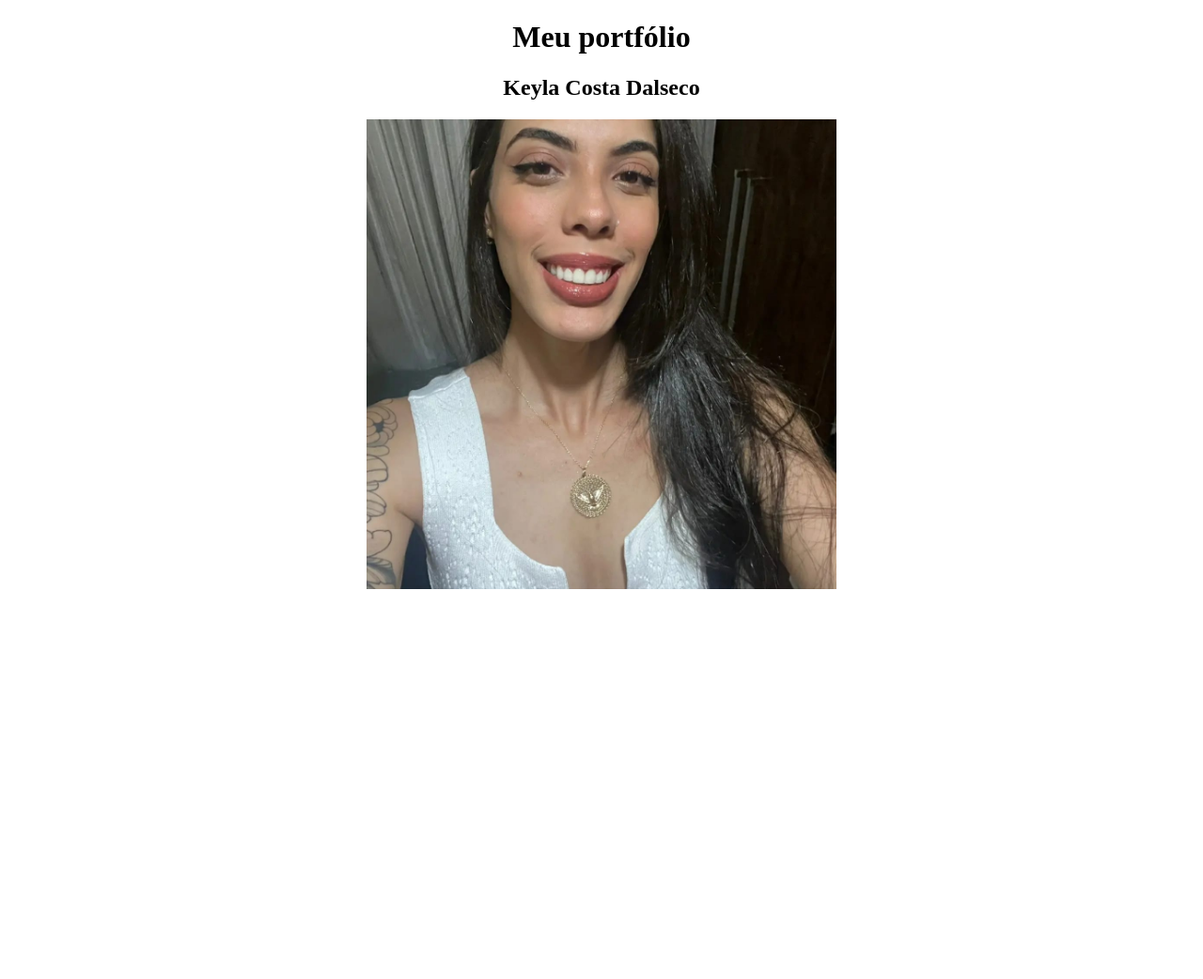
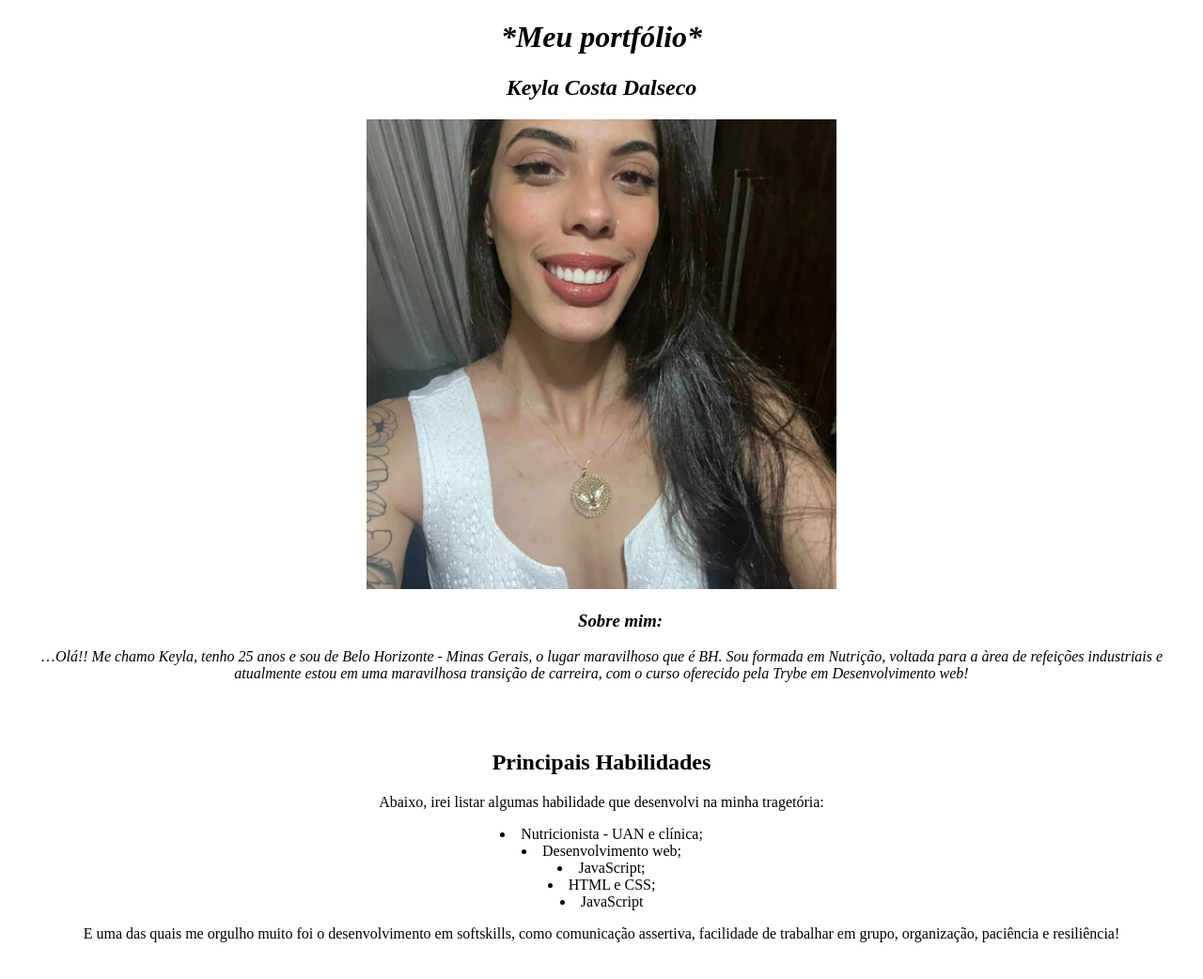
Before and after one commit to KeylaDalseco/KeylaDalseco.github.io, a plain HTML site: page index.html in a window 1280 px wide. Shown: the whole page at 94% size. Before the commit the page ends 800 px from the top, so only its background shows below. Drawn offline with Linux system fonts and the light colour scheme.

Commit message:
Adicionado 'Sobre mim' e 'Principais habilidades'

```diff
--- a/index.html
+++ b/index.html
@@ -6,10 +6,25 @@
 </head>
 <body>
 
-    <h1 style="text-align:center;">Meu portfólio</h1>
-    <h2 style="text-align:center;">Keyla Costa Dalseco</h2>
+    <h1 style="text-align:center;"> <em>*Meu portfólio*</em></h1>
+    <h2 style="text-align:center;"><em>Keyla Costa Dalseco</em></h2>
 <center>
-<img src="WhatsApp Image 2023-01-17 at 10.27.30.jpeg" width="500px" alt="Foto de Keyla Costa Dalseco"></center> <br><br>
+<img src="WhatsApp Image 2023-01-17 at 10.27.30.jpeg" width="500px" alt="Foto de Keyla Costa Dalseco">
+    <h3><em><ul>Sobre mim:</ul></em></h3>
+    <p><font style="vertical-align: inherit;">…</font><em>Olá!! Me chamo Keyla, tenho 25 anos e sou de Belo Horizonte - Minas Gerais, o lugar maravilhoso que é BH. Sou formada em Nutrição, voltada para a àrea de refeições industriais e atualmente estou em uma maravilhosa transição de carreira, com o curso oferecido pela Trybe em Desenvolvimento web!</em></p>
+    <br><br>
+
+    <h2>Principais Habilidades</h2>
+    <p>Abaixo, irei listar algumas habilidade que desenvolvi na minha tragetória:</p>
+    <p<ul><li>Nutricionista - UAN e clínica;</li>
+    <p<ul><li>Desenvolvimento web;</li>
+    <p<ul><li>JavaScript;</li>
+    <p<ul><li>HTML e CSS;</li>
+    <p<ul><li>JavaScript</li>
+    <p>E uma das quais me orgulho muito foi o desenvolvimento em softskills, como comunicação assertiva, facilidade de trabalhar em grupo, organização, paciência e resiliência!</p>
+    </ul>
+
+</center> <br><br>
 
 
 </body>
```
